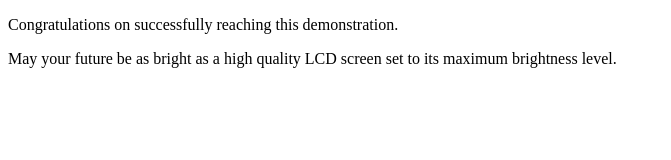
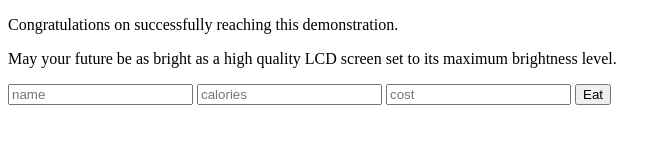
Before and after one commit to ChristopherHill03/AccountabilityTracking, a plain HTML site: page s3/index.html in a window 1280 px wide. Shown: the whole page, without its empty margins (0-671 px from the left). Drawn offline with Linux system fonts and the light colour scheme.

Commit message:
add a few input fields for testing backend functionality

```diff
--- a/s3/index.html
+++ b/s3/index.html
@@ -1,5 +1,13 @@
 <!DOCTYPE html>
+
 <body>
     <p>Congratulations on successfully reaching this demonstration.</p>
-	<p>May your future be as bright as a high quality LCD screen set to its maximum brightness level.</p>
+    <p>May your future be as bright as a high quality LCD screen set to its maximum brightness level.</p>
+
+    <form method="POST" action="https://no9h6u4g64.execute-api.us-east-1.amazonaws.com/api/eat">
+        <input type="text" name="name" placeholder="name"/>
+        <input type="number" name="calories" step="1" min="0.00" placeholder="calories"/>
+        <input type="number" name="cost" step="0.01" min="0.00" placeholder="cost"/>
+        <button type="submit">Eat</button>
+    </form>
 </body>
```
